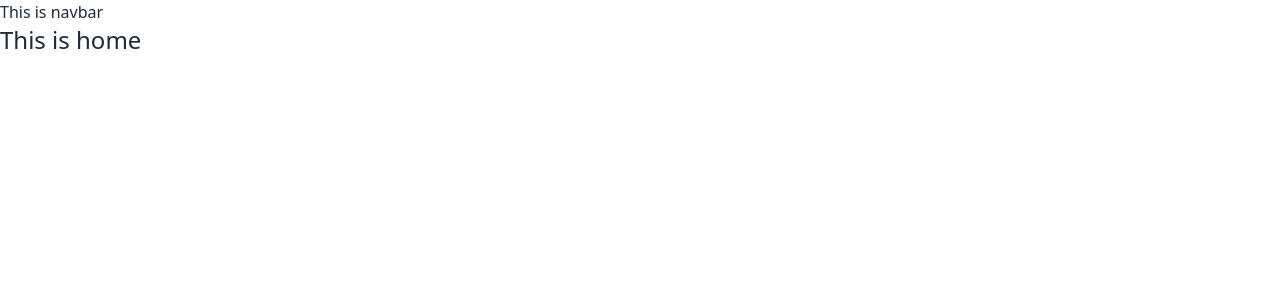
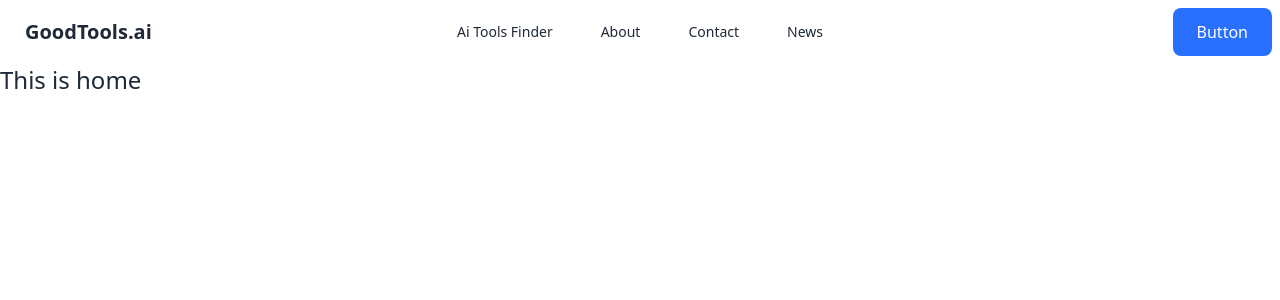
Before and after one commit to kamrul-7/GoodTolls.Ai, a React (Vite) app: page / in a window 1280 px wide. Shown: the top 300 px of the page. Built offline with nearby package versions, Linux system fonts and the light colour scheme.

Commit message:
navbar without responsive

```diff
--- /dev/null
+++ b/src/Component/Navbar/Navbar.css
@@ -0,0 +1,11 @@
+.ai-btn{
+display: flex;
+height: 48px;
+padding: 12px 24px;
+justify-content: center;
+align-items: center;
+gap: 12px;
+color: var(--neutral-white, #FFF);
+border-radius: 8px;
+background: var(--Primary, #2970FF);
+}
--- a/src/Component/Navbar/Navbar.jsx
+++ b/src/Component/Navbar/Navbar.jsx
@@ -1,9 +1,35 @@
 import React from 'react';
-
+import './Navbar.css'
 const Navbar = () => {
+    const ourNavOption = <>
+    <li className='mx-6'>Ai Tools Finder</li>
+    <li className='mx-6'>About</li>
+    <li className='mx-6'>Contact</li>
+    <li className='mx-6'>News</li>
+  </>
     return (
         <div>
-            <h1>This is navbar</h1>
+           <div className="navbar bg-base-100">
+  <div className="navbar-start">
+    <div className="dropdown">
+      <label tabIndex={0} className="btn btn-ghost lg:hidden">
+        <svg xmlns="http://www.w3.org/2000/svg" className="h-5 w-5" fill="none" viewBox="0 0 24 24" stroke="currentColor"><path strokeLinecap="round" strokeLinejoin="round" strokeWidth="2" d="M4 6h16M4 12h8m-8 6h16" /></svg>
+      </label>
+      <ul tabIndex={0} className="menu menu-sm dropdown-content mt-3 z-[1] p-2 shadow bg-base-100 rounded-box w-52">
+        {ourNavOption}
+      </ul>
+    </div>
+    <a className="btn btn-ghost normal-case text-xl">GoodTools.ai</a>
+  </div>
+  <div className="navbar-center hidden lg:flex">
+    <ul className="menu menu-horizontal px-1">
+      {ourNavOption}
+    </ul>
+  </div>
+  <div className="navbar-end">
+    <button className="ai-btn">Button</button>
+  </div>
+</div>
         </div>
     );
 };
```
